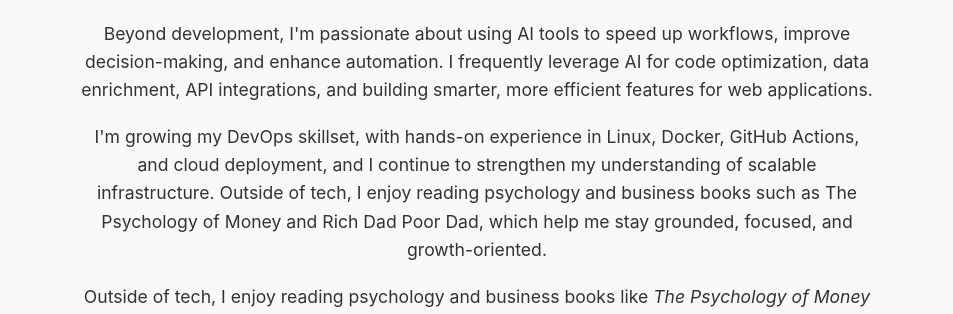
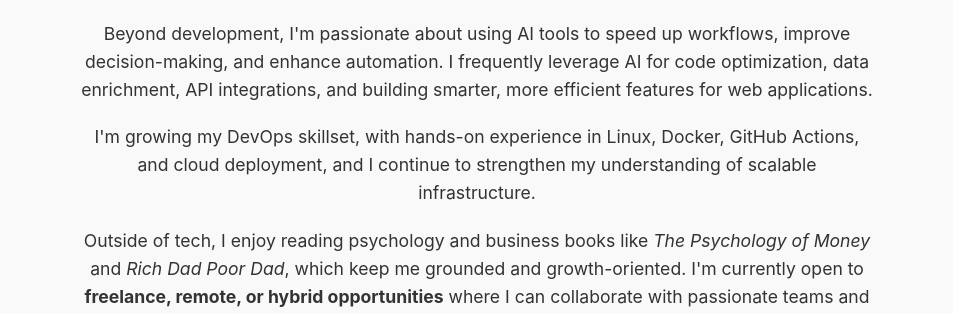
Before and after one commit to Ianmwangi934/Portfolio, a React (Vite) app: page / in a window 1280 px wide. Shown: the part 1260-1574 px from the top of the page, without its empty margins (163-1116 px from the left). Built offline with nearby package versions, Linux system fonts and the light colour scheme.

Commit message:
updated my portfolio

```diff
--- a/src/components/About.jsx
+++ b/src/components/About.jsx
@@ -35,7 +35,6 @@
       <p>
         I'm growing my DevOps skillset, with hands-on experience in Linux, Docker, GitHub Actions, and cloud deployment, and I continue to strengthen my understanding of scalable
         infrastructure.
-        Outside of tech, I enjoy reading psychology and business books such as The Psychology of Money and Rich Dad Poor Dad, which help me stay grounded, focused, and growth-oriented.
       </p>
 
       <p>
```
